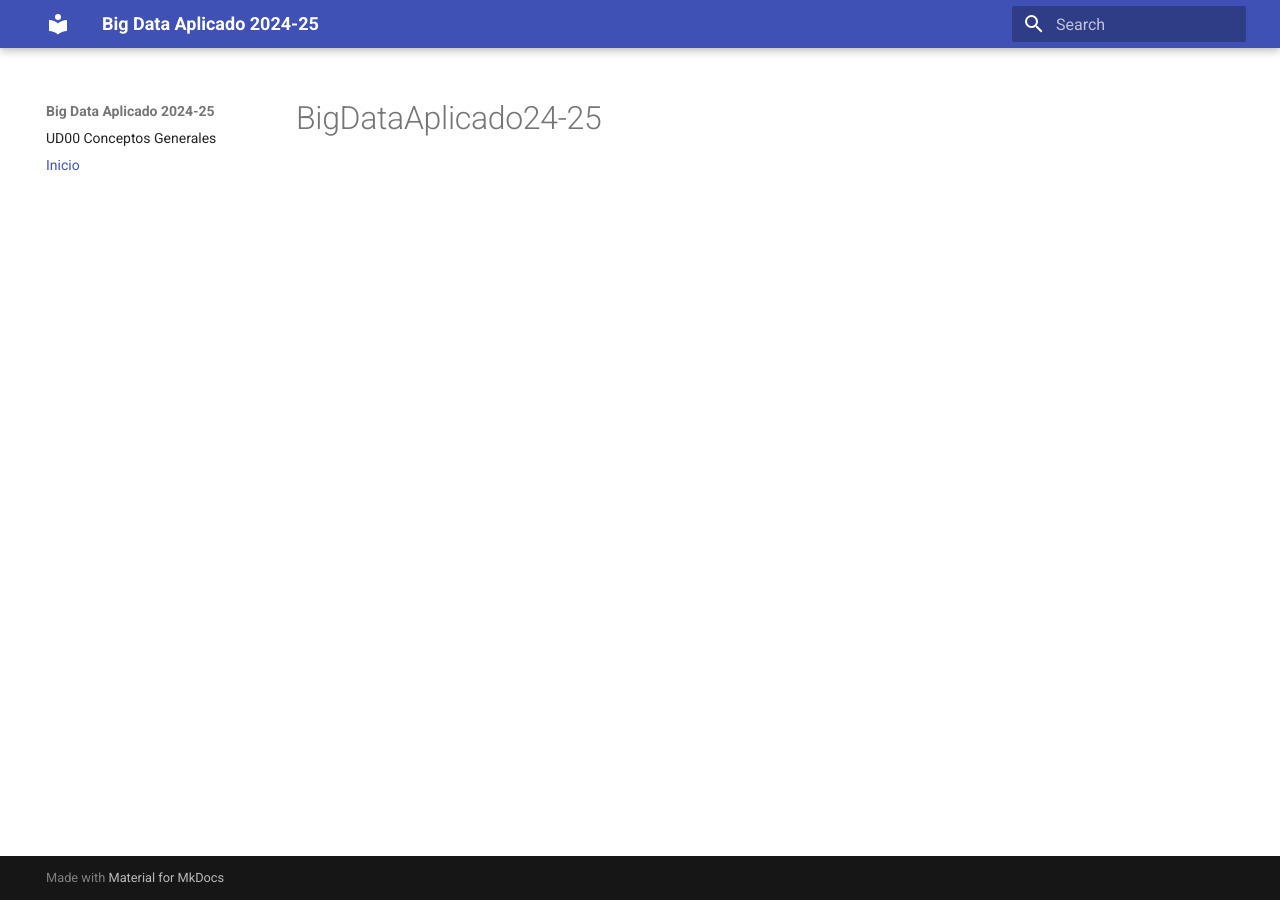
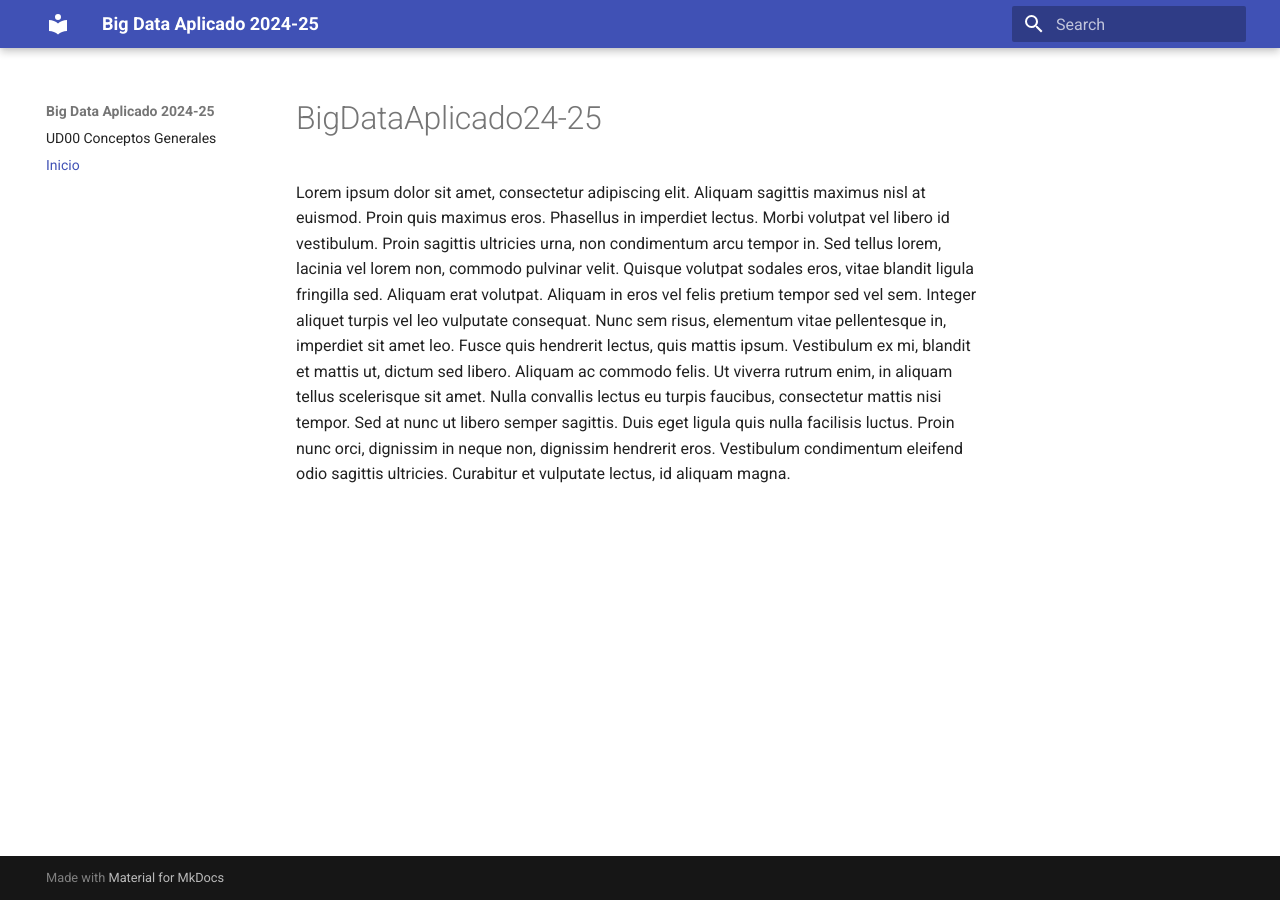
Before and after one commit to martinezpenya/BigDataAplicado24-25, an MkDocs documentation site: the page built from docs/index.md, in a window 1280 px wide. Built offline with MkDocs 1.6.1 and Material for MkDocs 9.7.7, drawn with Linux system fonts in a browser that asks for light colours.

```diff
--- a/docs/index.md
+++ b/docs/index.md
@@ -1 +1,4 @@
 # BigDataAplicado24-25
+
+Lorem ipsum dolor sit amet, consectetur adipiscing elit. Aliquam sagittis maximus nisl at euismod. Proin quis maximus eros. Phasellus in imperdiet lectus. Morbi volutpat vel libero id vestibulum. Proin sagittis ultricies urna, non condimentum arcu tempor in. Sed tellus lorem, lacinia vel lorem non, commodo pulvinar velit. Quisque volutpat sodales eros, vitae blandit ligula fringilla sed. Aliquam erat volutpat. Aliquam in eros vel felis pretium tempor sed vel sem. Integer aliquet turpis vel leo vulputate consequat. Nunc sem risus, elementum vitae pellentesque in, imperdiet sit amet leo.
+Fusce quis hendrerit lectus, quis mattis ipsum. Vestibulum ex mi, blandit et mattis ut, dictum sed libero. Aliquam ac commodo felis. Ut viverra rutrum enim, in aliquam tellus scelerisque sit amet. Nulla convallis lectus eu turpis faucibus, consectetur mattis nisi tempor. Sed at nunc ut libero semper sagittis. Duis eget ligula quis nulla facilisis luctus. Proin nunc orci, dignissim in neque non, dignissim hendrerit eros. Vestibulum condimentum eleifend odio sagittis ultricies. Curabitur et vulputate lectus, id aliquam magna.
```
